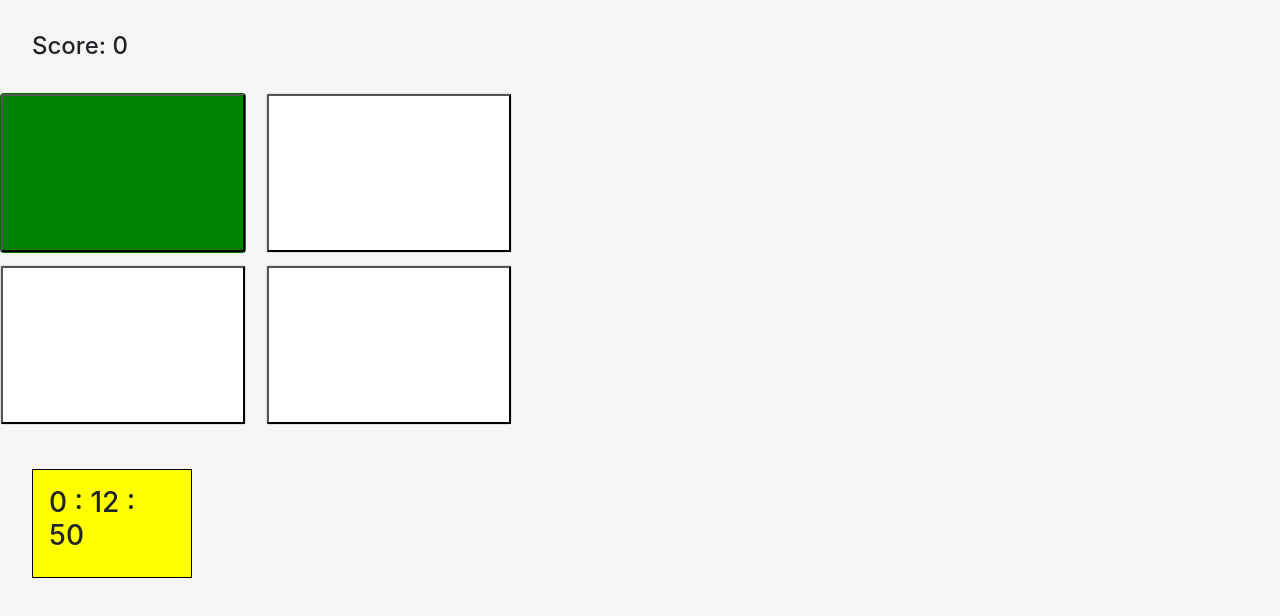
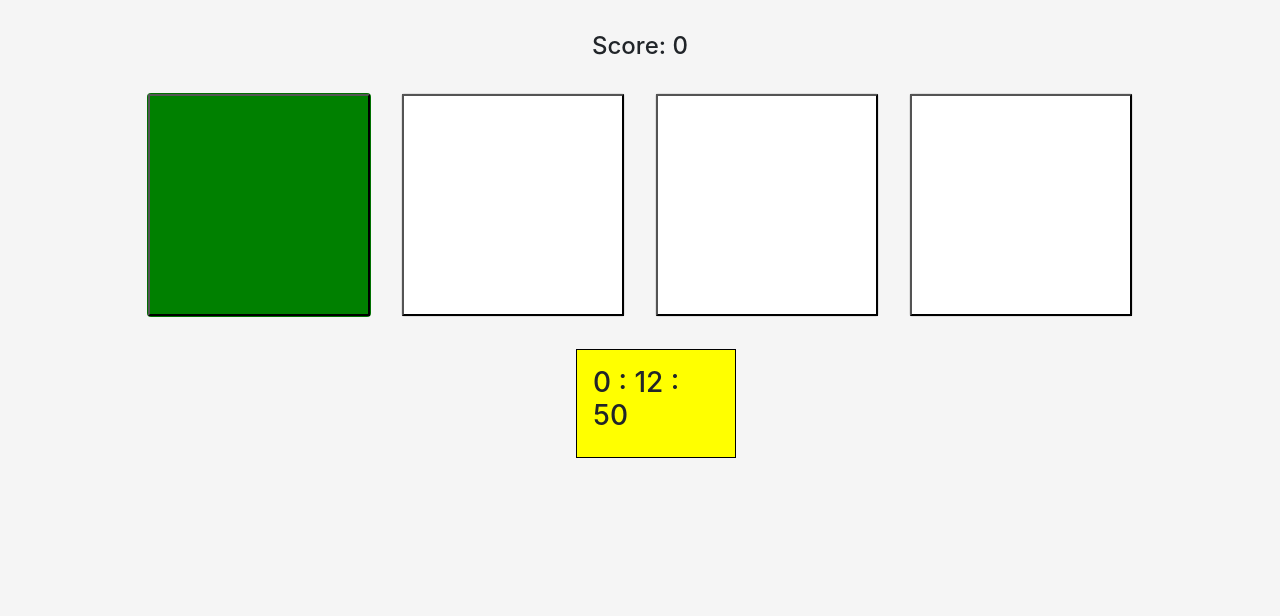
Before and after one commit to Sohamsahare/fcf_angular6, an Angular app: page /play in a window 1280 px wide. Shown: the top 616 px of the page. Built offline with nearby package versions, Linux system fonts and the light colour scheme.

Commit message:
fixed formatting

```diff
--- a/src/app/play/card/card.component.css
+++ b/src/app/play/card/card.component.css
@@ -1,8 +1,8 @@
 div{
-    width : 10rem;
-    height: 10rem;
+    height: 14rem;
+    width: 14rem;
     background-color: white;
-    /* margin : 2rem; */
+    display: inline-block;
 }
 
 button{
--- a/src/app/play/card/card.component.html
+++ b/src/app/play/card/card.component.html
@@ -1,3 +1,3 @@
-<div class="card" id = "card_{{card.id}}" >
+<div class="card " id = "card_{{card.id}}" >
     <button (click)="onClick()" id = "button_{{card.id}}"></button>
 </div>
--- a/src/app/play/card/card.component.ts
+++ b/src/app/play/card/card.component.ts
@@ -13,6 +13,10 @@ export class CardComponent {
   // let parent know it was clicked
   @Output() clickEventEmitter = new EventEmitter();
 
+  ngAfterViewInit(){
+    // console.log(this.card.id);
+  }
+
   onClick(){
     if(this.card.isGreen){
       this.clickEventEmitter.emit(true);
--- a/src/app/play/play.component.css
+++ b/src/app/play/play.component.css
@@ -1,6 +1,4 @@
-#play{
-    width: 40%;
-}
+
 
 .card-columns{
     column-count: 2;
--- a/src/app/play/play.component.html
+++ b/src/app/play/play.component.html
@@ -1,6 +1,6 @@
 <div class="parent">
     <app-text [score] = "score"></app-text>
-    <div class = "card-columns" id  = "play">
+    <div class = "card-deck d-flex justify-content-center" id  = "play">
         <app-card *ngFor = "let card of cards" [card]="card" (clickEventEmitter)='getCardClick($event)'></app-card>
     </div>
     <app-timer (time) = 'setTimerTime($event)' ></app-timer>
--- a/src/app/play/play.component.ts
+++ b/src/app/play/play.component.ts
@@ -16,14 +16,14 @@ export class PlayComponent implements AfterViewInit {
   private lastRandomNumber: number = 1;
   // after how many ms does a card change
   private initialTimeToRandom = 2000;
-  // maximum gameSpeed -> 2 changes per second
-  private minTimeToRandom = 500;
+  // maximum gameSpeed -> 3 changes per second
+  private minTimeToRandom = 333;
   // timestep to increase the game speed by in ms
   private timeStep = 250;
   // to clear setInterval() calls
   private randomCardIntervalId: any;
   // score works like = baseScore * scoreMultiplier
-  // score multiplier according to game speed
+  // score multiplier increases with game speed
   private scoreMultiplier: number = 1;
   private baseScore: number = 10;
   // on incorrect click, points are deducted from the score
@@ -80,6 +80,7 @@ export class PlayComponent implements AfterViewInit {
   // called after all views are initialised
   ngAfterViewInit() {
     this.isGameRunning = true;
+    this.setColumnCount();
     this.randomWithNewTime();
   }
 
@@ -93,13 +94,11 @@ export class PlayComponent implements AfterViewInit {
   // randomly selects a card and
   // changes old card to white and new card to green
   randomiseCards() {
-    let elem = document.getElementById("play");
-    elem.style.width = this.getWidth();
     if (this.timerInMs <= 100) {
       this.endGame();
     }
     this.cards[this.lastRandomNumber - 1].isGreen = false;
-    elem = document.getElementById("card_" + this.cards[this.lastRandomNumber - 1].id);
+    let elem = document.getElementById("card_" + this.cards[this.lastRandomNumber - 1].id);
     elem.style.backgroundColor = 'white';
     let randomId: number = this.randomCard();
     this.cards[randomId - 1].isGreen = true;
@@ -109,19 +108,11 @@ export class PlayComponent implements AfterViewInit {
 
   // Changes width property so that cards appear as a grid
   // TODO: fix this.
-  getWidth(): string {
-    let width = '40%';
-    if (this.cardcount >= 0 && this.cardcount < 5) {
-      width = '40%';
-    } else if (this.cardcount > 4 && this.cardcount < 7) {
-      width = '60%';
-    } else if (this.cardcount > 6 && this.cardcount < 9) {
-      width = '80%';
-    }
-    else {
-      width = '100%';
-    }
-    return width;
+  setColumnCount()  {
+    let columnCount = this.cardcount / 2;
+    columnCount = (columnCount > 5) ? 5: columnCount;
+    let elem =  document.getElementById('play');
+    elem.style.columnCount = columnCount;
   }
 
   // stops the interval for random cards
--- a/src/app/play/text/text.component.css
+++ b/src/app/play/text/text.component.css
@@ -1,3 +1,4 @@
 h4{
     margin: 2rem;
+    text-align: center;
 }
--- a/src/app/play/timer/timer.component.css
+++ b/src/app/play/timer/timer.component.css
@@ -4,4 +4,6 @@
     width : 10rem;
     background-color: #5FFF4F;
     margin: 2rem;
+    position: relative;
+    left: 42.5%;
 }
--- a/src/app/play/timer/timer.component.html
+++ b/src/app/play/timer/timer.component.html
@@ -1,5 +1,5 @@
-<div class="timer-container" id = "timer-box" >
-  <h3>
-    {{getMinutes()}} : {{getSeconds()}} : {{getMiniSeconds()}}
-  </h3>
+<div class="timer-container d-flex " id = "timer-box" >
+    <h3>
+      {{getMinutes()}} : {{getSeconds()}} : {{getMiniSeconds()}}
+    </h3>
 </div>
```
